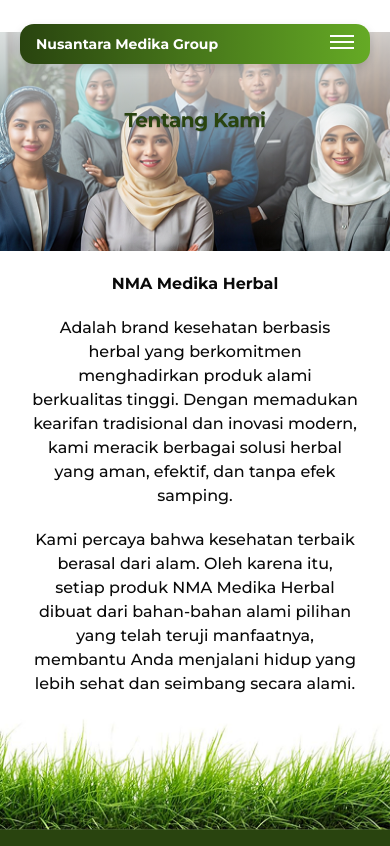
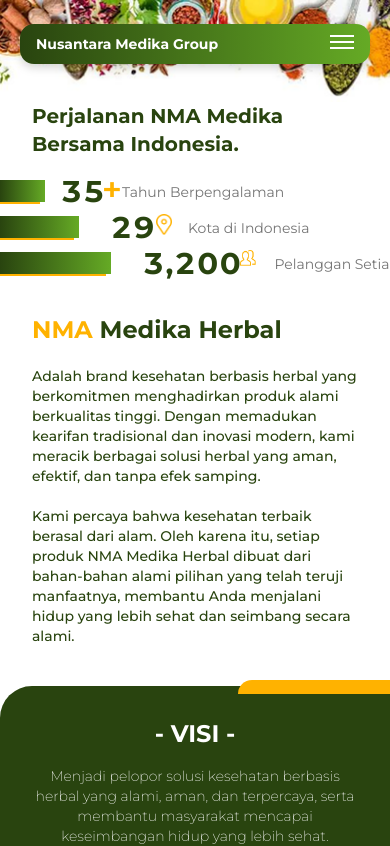
Before and after one commit to andifauzi07/nusantara-medica-group, a Next.js app: page /tentang-kami in a window 390 px wide. Shown: the top 846 px of the page. Built offline with nearby package versions, Linux system fonts and the light colour scheme.

Commit message:
add: produk page mobile screen

```diff
--- a/components/elements/tentang-kami/detail-section.jsx
+++ b/components/elements/tentang-kami/detail-section.jsx
@@ -2,27 +2,20 @@
 
 export default function DetailSection() {
 	return (
-		<div className="gradasi-desktop md:py-16 md:w-full">
-			<div className="md:h-full md:w-2/3 md:text-left md:justify-center md:px-16 md:items-start px-8 text-center flex flex-col gap-5 md:gap-10 md:text-white">
-				<h1 className="text-2x md:text-4xl md:pt-0 pt-8 font-bold">
-					<span className="md:text-secondary">NMA</span> Medika Herbal
+		<div className="gradasi-desktop pb-10 md:py-16 md:w-full">
+			<div className="md:h-full md:w-2/3 text-left md:justify-center md:px-16 md:items-start px-8 flex flex-col gap-5 md:gap-10 text-main md:text-white">
+				<h1 className="text-2xl md:text-4xl md:pt-0 pt-8 font-bold">
+					<span className="text-secondary">NMA</span> Medika Herbal
 				</h1>
-				<p className="font-medium">
+				<p className="font-medium text-sm">
 					Adalah brand kesehatan berbasis herbal yang berkomitmen menghadirkan produk alami berkualitas tinggi. Dengan memadukan kearifan tradisional dan inovasi modern, kami meracik berbagai solusi herbal yang aman, efektif, dan tanpa efek
 					samping.
 				</p>
-				<p className="font-medium">
+				<p className="font-medium text-sm">
 					Kami percaya bahwa kesehatan terbaik berasal dari alam. Oleh karena itu, setiap produk NMA Medika Herbal dibuat dari bahan-bahan alami pilihan yang telah teruji manfaatnya, membantu Anda menjalani hidup yang lebih sehat dan
 					seimbang secara alami.
 				</p>
 			</div>
-			<Image
-				className="md:hidden w-full -mb-0.5"
-				src="/image/rumput.png"
-				width={200}
-				height={100}
-				alt="rumput"
-			/>
 		</div>
 	);
 }
--- a/components/elements/tentang-kami/hero-section.jsx
+++ b/components/elements/tentang-kami/hero-section.jsx
@@ -4,24 +4,22 @@
 
 export default function HeroSection() {
 	return (
-		<div className="w-full md:px-8 md:pt-0 pt-8 h-60 relative md:h-screen">
+		<div className="w-full md:px-8 md:pt-0 h-fit relative md:h-screen">
 			<Image
-				src="/image/tentang-kami.png"
+				src="/image/bg-terbalik.png"
 				alt="Logo"
 				width={1124}
 				height={868}
 				className="md:hidden object-cover z-0"
 			/>
-			<div className="md:hidden absolute inset-0 bg-gradient-to-b from-white/90 to-transparent z-10" />
-			<div className="md:hidden absolute top-1/2 left-1/2 transform -translate-x-1/2 -translate-y-1/2 z-10">
-				<div className="flex flex-col gap-4 justify-center items-center">
-					<TypingAnimation className="text-main text-shadow-xs">Tentang Kami</TypingAnimation>
-				</div>
-			</div>
-			<div className="hidden md:flex md:w-2/3 md:flex-col md:gap-8 md:justify-center md:px-8 md:text-left md:h-screen md:items-center">
-				<h1 className="md:text-4xl md:font-bold text-[#29440F]">Perjalanan NMA Medika Bersama Indonesia.</h1>
-				<div className="md:flex md:w-full md:gap-4 md:items-center md:justify-center">
-					<div className="md:flex md:flex-col md:w-full md:relative">
+			<div className="block md:flex md:w-2/3 md:flex-col md:gap-8 md:justify-center md:px-8 md:text-left md:h-screen md:items-center">
+				<h1 className="md:text-4xl pb-4 md:pb-0 text-xl px-8 md:px-0 font-bold text-[#29440F]">Perjalanan NMA Medika Bersama Indonesia.</h1>
+				<div className="md:flex w-full md:gap-4 md:items-center md:justify-center">
+					<div className="flex gap-x-4 items-center md:items-start md:gap-x-0 md:flex-col flex-row w-full relative">
+						<div>
+							<div className="md:hidden gradasi block h-[22px] w-[45px]" />
+							<div className="md:hidden bg-secondary block h-[2px] w-[40px]" />
+						</div>
 						<NumberTicker
 							value={35}
 							className="text-3xl text-[#29440F] font-bold md:text-[56px]"
@@ -33,9 +31,20 @@
 							alt="lokasi"
 							className="hidden md:block absolute top-4 left-20 text-3xl md:-mt-3 md:pr-1"
 						/>
-						<h3 className="text-xl text-[#757575]">Tahun Berpengalaman</h3>
+						<Image
+							src="/icon/plus-desktop.png"
+							width={16}
+							height={16}
+							alt="lokasi"
+							className="md:hidden absolute top-2 left-26"
+						/>
+						<h3 className="md:text-xl text-sm text-[#757575]">Tahun Berpengalaman</h3>
 					</div>
-					<div className="md:flex md:flex-col md:w-full md:relative">
+					<div className="flex gap-x-8 items-center md:items-start md:gap-x-0 md:flex-col flex-row w-full relative">
+						<div>
+							<div className="md:hidden gradasi block h-[22px] w-[79px]" />
+							<div className="md:hidden bg-secondary block h-[2px] w-[74px]" />
+						</div>
 						<NumberTicker
 							value={29}
 							className="text-3xl text-[#29440F] font-bold md:text-[56px]"
@@ -47,9 +56,20 @@
 							alt="lokasi"
 							className="hidden md:block absolute top-4 left-20 text-3xl md:-mt-3 md:pr-1"
 						/>
-						<h3 className="text-xl text-[#757575]">Kota di Indonesia</h3>
+						<Image
+							src="/icon/lokasi-desktop.png"
+							width={16}
+							height={16}
+							alt="lokasi"
+							className="md:hidden absolute top-1 left-39"
+						/>
+						<h3 className="md:text-xl text-sm text-[#757575]">Kota di Indonesia</h3>
 					</div>
-					<div className="md:flex md:w-full md:flex-col md:relative">
+					<div className="flex gap-x-8 items-center md:items-start md:gap-x-0 w-full md:flex-col flex-row relative">
+						<div>
+							<div className="md:hidden gradasi block h-[22px] w-[111px]" />
+							<div className="md:hidden bg-secondary block h-[2px] w-[106px]" />
+						</div>
 						<NumberTicker
 							value={3200}
 							className="text-3xl text-[#29440F] font-bold md:text-[56px]"
@@ -61,7 +81,14 @@
 							alt="lokasi"
 							className="hidden md:block absolute top-4 left-45 text-3xl md:-mt-3 md:pr-1"
 						/>
-						<h3 className="text-xl text-[#757575]">Pelanggan Setia</h3>
+						<Image
+							src="/icon/orang-desktop.png"
+							width={16}
+							height={16}
+							alt="lokasi"
+							className="md:hidden absolute top-1 left-60"
+						/>
+						<h3 className="md:text-xl text-sm text-[#757575]">Pelanggan Setia</h3>
 					</div>
 				</div>
 			</div>
--- a/components/elements/tentang-kami/sertifikat.jsx
+++ b/components/elements/tentang-kami/sertifikat.jsx
@@ -19,14 +19,14 @@
 					))}
 				</div>
 			</div>
-			{/* <Image
-				className="hidden md:block w-full -mb-0.5"
-				src="/dekstop/bg-desktop-2.jpeg"
+			<Image
+				className="block md:hidden w-full -mb-0.5"
+				src="/dekstop/bg-desktop.png"
 				width={200}
 				height={100}
 				quality={100}
 				alt="Nature"
-			/> */}
+			/>
 		</>
 	);
 }
--- a/components/elements/tentang-kami/visi-misi.jsx
+++ b/components/elements/tentang-kami/visi-misi.jsx
@@ -1,6 +1,7 @@
 export default function VisiMisi() {
 	return (
-		<div className="bg-main md:bg-white md:flex md:gap-x-10 md:justify-center md:px-8 md:text-black text-white py-4">
+		<div className="bg-main rounded-tl-4xl md:rounded-none md:bg-white md:flex md:gap-x-10 md:justify-center md:px-8 md:text-black text-white py-4 relative">
+			<div className="md:hidden w-[152px] rounded-tl-4xl absolute -top-1.5 right-0 h-3.5 bg-[#FFB200]" />
 			<div className="md:w-1/3 px-8 py-4">
 				<h1 className="md:text-4xl md:text-main text-center text-2xl font-bold pb-4">- VISI -</h1>
 				<p className="text-center justify-center md:font-base font-extralight md:text-base text-sm">
```
Also changed, not shown: public/image/bg-terbalik.png (added).
